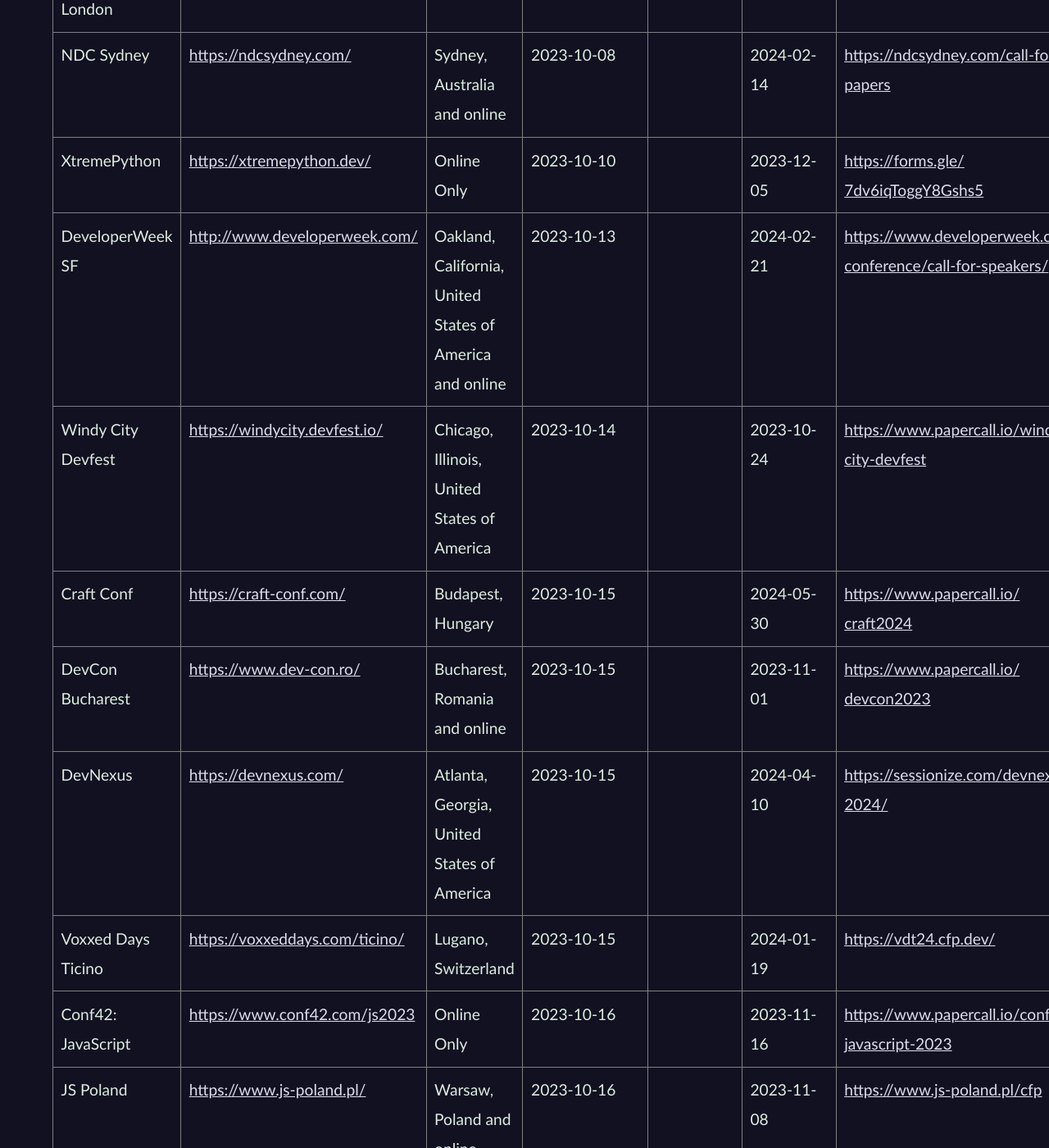
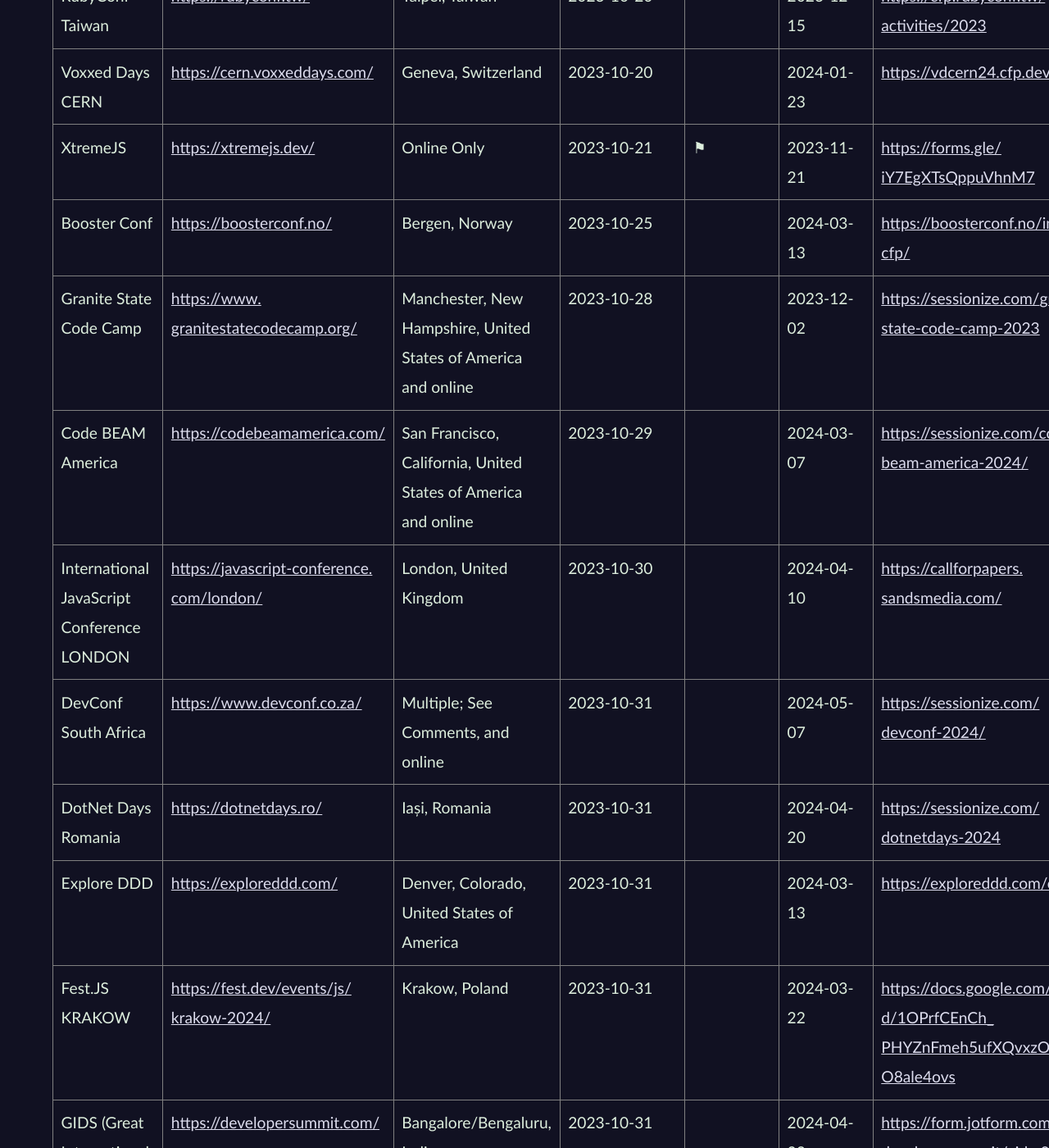
Before and after one commit to CodosaurusLLC/CodosaurusLLC.github.io, a Jekyll site: the page built from speaking/cfps-ending-soon.md, in a window 1280 px wide and 1400 px high, scrolled down 1164 px. Shown: the whole window at 82% size. Built offline with Jekyll 4.4.1, drawn with Linux system fonts in a browser that asks for light colours; some of the changed text lies outside the part shown.

Commit message:
update cfp list

```diff
--- a/speaking/cfps-ending-soon.md
+++ b/speaking/cfps-ending-soon.md
@@ -64,250 +64,9 @@
       <th>Event Website</th>
       <th>Location</th>
       <th>CFP Close Date</th>
-      <th>Estimated?</th>
+      <th>CFP Close<br>Estimated?</th>
       <th>Event Date</th>
       <th>CFP Link</th>
-    </tr>
-    <tr>
-      <td>
-        Software Design &amp; Development (SDD) Conference London
-      </td>
-      <td>
-        <a href="https://sddconf.com/" target="_blank">https://sddconf.com/</a>
-      </td>
-      <td>
-        London, United Kingdom
-      </td>
-      <td>
-        2023-10-06
-      </td>
-      <td>
-      </td>
-      <td>
-        2024-05-14
-      </td>
-      <td>
-        <a href="https://sessionize.com/sdd-2024" target="_blank">https://sessionize.com/sdd-<wbr>2024</a>
-      </td>
-    </tr>
-    <tr>
-      <td>
-        NDC Sydney
-      </td>
-      <td>
-        <a href="https://ndcsydney.com/" target="_blank">https://ndcsydney.com/</a>
-      </td>
-      <td>
-        Sydney, Australia and online
-      </td>
-      <td>
-        2023-10-08
-      </td>
-      <td>
-      </td>
-      <td>
-        2024-02-14
-      </td>
-      <td>
-        <a href="https://ndcsydney.com/call-for-papers" target="_blank">https://ndcsydney.com/call-<wbr>for-papers</a>
-      </td>
-    </tr>
-    <tr>
-      <td>
-        XtremePython
-      </td>
-      <td>
-        <a href="https://xtremepython.dev/" target="_blank">https://xtremepython.dev/</a>
-      </td>
-      <td>
-        Online Only
-      </td>
-      <td>
-        2023-10-10
-      </td>
-      <td>
-      </td>
-      <td>
-        2023-12-05
-      </td>
-      <td>
-        <a href="https://forms.gle/7dv6iqToggY8Gshs5" target="_blank">https://forms.gle/<wbr>7dv6iqToggY8Gshs5</a>
-      </td>
-    </tr>
-    <tr>
-      <td>
-        DeveloperWeek SF
-      </td>
-      <td>
-        <a href="http://www.developerweek.com/" target="_blank">http://www.developerweek.com/</a>
-      </td>
-      <td>
-        Oakland, California, United States of America and online
-      </td>
-      <td>
-        2023-10-13
-      </td>
-      <td>
-      </td>
-      <td>
-        2024-02-21
-      </td>
-      <td>
-        <a href="https://www.developerweek.com/conference/call-for-speakers/" target="_blank">https://www.developerweek.com/<wbr>conference/call-for-speakers/</a>
-      </td>
-    </tr>
-    <tr>
-      <td>
-        Windy City Devfest
-      </td>
-      <td>
-        <a href="https://windycity.devfest.io/" target="_blank">https://windycity.devfest.io/</a>
-      </td>
-      <td>
-        Chicago, Illinois, United States of America
-      </td>
-      <td>
-        2023-10-14
-      </td>
-      <td>
-      </td>
-      <td>
-        2023-10-24
-      </td>
-      <td>
-        <a href="https://www.papercall.io/windy-city-devfest" target="_blank">https://www.papercall.io/<wbr>windy-city-devfest</a>
-      </td>
-    </tr>
-    <tr>
-      <td>
-        Craft Conf
-      </td>
-      <td>
-        <a href="https://craft-conf.com/" target="_blank">https://craft-conf.com/</a>
-      </td>
-      <td>
-        Budapest, Hungary
-      </td>
-      <td>
-        2023-10-15
-      </td>
-      <td>
-      </td>
-      <td>
-        2024-05-30
-      </td>
-      <td>
-        <a href="https://www.papercall.io/craft2024" target="_blank">https://www.papercall.io/<wbr>craft2024</a>
-      </td>
-    </tr>
-    <tr>
-      <td>
-        DevCon Bucharest
-      </td>
-      <td>
-        <a href="https://www.dev-con.ro/" target="_blank">https://www.dev-con.ro/</a>
-      </td>
-      <td>
-        Bucharest, Romania and online
-      </td>
-      <td>
-        2023-10-15
-      </td>
-      <td>
-      </td>
-      <td>
-        2023-11-01
-      </td>
-      <td>
-        <a href="https://www.papercall.io/devcon2023" target="_blank">https://www.papercall.io/<wbr>devcon2023</a>
-      </td>
-    </tr>
-    <tr>
-      <td>
-        DevNexus      </td>
-      <td>
-        <a href="https://devnexus.com/" target="_blank">https://devnexus.com/</a>
-      </td>
-      <td>
-        Atlanta, Georgia, United States of America
-      </td>
-      <td>
-        2023-10-15
-      </td>
-      <td>
-      </td>
-      <td>
-        2024-04-10
-      </td>
-      <td>
-        <a href="https://sessionize.com/devnexus-2024/" target="_blank">https://sessionize.com/<wbr>devnexus-2024/</a>
-      </td>
-    </tr>
-    <tr>
-      <td>
-        Voxxed Days Ticino
-      </td>
-      <td>
-        <a href="https://voxxeddays.com/ticino/" target="_blank">https://voxxeddays.com/ticino/</a>
-      </td>
-      <td>
-        Lugano, Switzerland
-      </td>
-      <td>
-        2023-10-15
-      </td>
-      <td>
-      </td>
-      <td>
-        2024-01-19
-      </td>
-      <td>
-        <a href="https://vdt24.cfp.dev/" target="_blank">https://vdt24.cfp.dev/</a>
-      </td>
-    </tr>
-    <tr>
-      <td>
-        Conf42: JavaScript
-      </td>
-      <td>
-        <a href="https://www.conf42.com/js2023" target="_blank">https://www.conf42.com/js2023</a>
-      </td>
-      <td>
-        Online Only
-      </td>
-      <td>
-        2023-10-16
-      </td>
-      <td>
-      </td>
-      <td>
-        2023-11-16
-      </td>
-      <td>
-        <a href="https://www.papercall.io/conf42-javascript-2023" target="_blank">https://www.papercall.io/<wbr>conf42-javascript-2023</a>
-      </td>
-    </tr>
-    <tr>
-      <td>
-        JS Poland
-      </td>
-      <td>
-        <a href="https://www.js-poland.pl/" target="_blank">https://www.js-poland.pl/</a>
-      </td>
-      <td>
-        Warsaw, Poland and online
-      </td>
-      <td>
-        2023-10-16
-      </td>
-      <td>
-      </td>
-      <td>
-        2023-11-08
-      </td>
-      <td>
-        <a href="https://www.js-poland.pl/cfp" target="_blank">https://www.js-poland.pl/cfp</a>
-      </td>
     </tr>
     <tr>
       <td>
@@ -375,5 +134,292 @@
         <a href="https://vdcern24.cfp.dev/" target="_blank">https://vdcern24.cfp.dev/</a>
       </td>
     </tr>
+    <tr>
+      <td>
+        XtremeJS
+      </td>
+      <td>
+        <a href="https://xtremejs.dev/" target="_blank">https://xtremejs.dev/</a>
+      </td>
+      <td>
+        Online Only
+      </td>
+      <td>
+        2023-10-21
+      </td>
+      <td>
+        ⚑
+      </td>
+      <td>
+        2023-11-21
+      </td>
+      <td>
+        <a href="https://forms.gle/iY7EgXTsQppuVhnM7" target="_blank">https://forms.gle/<wbr>iY7EgXTsQppuVhnM7</a>
+      </td>
+    </tr>
+    <tr>
+      <td>
+        Booster Conf
+      </td>
+      <td>
+        <a href="https://boosterconf.no/" target="_blank">https://boosterconf.no/</a>
+      </td>
+      <td>
+        Bergen, Norway
+      </td>
+      <td>
+        2023-10-25
+      </td>
+      <td>
+      </td>
+      <td>
+        2024-03-13
+      </td>
+      <td>
+        <a href="https://boosterconf.no/info/cfp/" target="_blank">https://boosterconf.no/info/<wbr>cfp/</a>
+      </td>
+    </tr>
+    <tr>
+      <td>
+        Granite State Code Camp
+      </td>
+      <td>
+        <a href="https://www.granitestatecodecamp.org/" target="_blank">https://www.<wbr>granitestatecodecamp.org/</a>
+      </td>
+      <td>
+        Manchester, New Hampshire, United States of America and online
+      </td>
+      <td>
+        2023-10-28
+      </td>
+      <td>
+      </td>
+      <td>
+        2023-12-02
+      </td>
+      <td>
+        <a href="https://sessionize.com/granite-state-code-camp-2023" target="_blank">https://sessionize.com/<wbr>granite-state-code-camp-2023</a>
+      </td>
+    </tr>
+    <tr>
+      <td>
+        Code BEAM America
+      </td>
+      <td>
+        <a href="https://codebeamamerica.com/" target="_blank">https://codebeamamerica.com/</a>
+      </td>
+      <td>
+        San Francisco, California, United States of America and online
+      </td>
+      <td>
+        2023-10-29
+      </td>
+      <td>
+      </td>
+      <td>
+        2024-03-07
+      </td>
+      <td>
+        <a href="https://sessionize.com/code-beam-america-2024/" target="_blank">https://sessionize.com/code-<wbr>beam-america-2024/</a>
+      </td>
+    </tr>
+    <tr>
+      <td>
+        International JavaScript Conference LONDON
+      </td>
+      <td>
+        <a href="https://javascript-conference.com/london/" target="_blank">https://javascript-conference.<wbr>com/london/</a>
+      </td>
+      <td>
+        London, United Kingdom
+      </td>
+      <td>
+        2023-10-30
+      </td>
+      <td>
+      </td>
+      <td>
+        2024-04-10
+      </td>
+      <td>
+        <a href="https://callforpapers.sandsmedia.com/" target="_blank">https://callforpapers.<wbr>sandsmedia.com/</a>
+      </td>
+    </tr>
+    <tr>
+      <td>
+        DevConf South Africa
+      </td>
+      <td>
+        <a href="https://www.devconf.co.za/" target="_blank">https://www.devconf.co.za/</a>
+      </td>
+      <td>
+        Multiple; See Comments,  and online
+      </td>
+      <td>
+        2023-10-31
+      </td>
+      <td>
+      </td>
+      <td>
+        2024-05-07
+      </td>
+      <td>
+        <a href="https://sessionize.com/devconf-2024/" target="_blank">https://sessionize.com/<wbr>devconf-2024/</a>
+      </td>
+    </tr>
+    <tr>
+      <td>
+        DotNet Days Romania
+      </td>
+      <td>
+        <a href="https://dotnetdays.ro/" target="_blank">https://dotnetdays.ro/</a>
+      </td>
+      <td>
+        Iași, Romania
+      </td>
+      <td>
+        2023-10-31
+      </td>
+      <td>
+      </td>
+      <td>
+        2024-04-20
+      </td>
+      <td>
+        <a href="https://sessionize.com/dotnetdays-2024" target="_blank">https://sessionize.com/<wbr>dotnetdays-2024</a>
+      </td>
+    </tr>
+    <tr>
+      <td>
+        Explore DDD
+      </td>
+      <td>
+        <a href="https://exploreddd.com/" target="_blank">https://exploreddd.com/</a>
+      </td>
+      <td>
+        Denver, Colorado, United States of America
+      </td>
+      <td>
+        2023-10-31
+      </td>
+      <td>
+      </td>
+      <td>
+        2024-03-13
+      </td>
+      <td>
+        <a href="https://exploreddd.com/cfp/" target="_blank">https://exploreddd.com/cfp/</a>
+      </td>
+    </tr>
+    <tr>
+      <td>
+        Fest.JS KRAKOW
+      </td>
+      <td>
+        <a href="https://fest.dev/events/js/krakow-2024/" target="_blank">https://fest.dev/events/js/<wbr>krakow-2024/</a>
+      </td>
+      <td>
+        Krakow, Poland
+      </td>
+      <td>
+        2023-10-31
+      </td>
+      <td>
+      </td>
+      <td>
+        2024-03-22
+      </td>
+      <td>
+        <a href="https://docs.google.com/forms/d/1OPrfCEnCh_PHYZnFmeh5ufXQvxzOr4IMs_O8ale4ovs" target="_blank">https://docs.google.com/forms/<wbr>d/1OPrfCEnCh_<wbr>PHYZnFmeh5ufXQvxzOr4IMs_<wbr>O8ale4ovs</a>
+      </td>
+    </tr>
+    <tr>
+      <td>
+        GIDS (Great International Developer Summit) India
+      </td>
+      <td>
+        <a href="https://developersummit.com/" target="_blank">https://developersummit.com/</a>
+      </td>
+      <td>
+        Bangalore/Bengaluru, India
+      </td>
+      <td>
+        2023-10-31
+      </td>
+      <td>
+      </td>
+      <td>
+        2024-04-23
+      </td>
+      <td>
+        <a href="https://form.jotform.com/developersummit/gids-2024-call-for-proposals" target="_blank">https://form.jotform.com/<wbr>developersummit/gids-2024-<wbr>call-for-proposals</a>
+      </td>
+    </tr>
+    <tr>
+      <td>
+        PyCon Chile
+      </td>
+      <td>
+        <a href="https://pycon.cl/" target="_blank">https://pycon.cl/</a>
+      </td>
+      <td>
+        Valparaíso, Chile and online
+      </td>
+      <td>
+        2023-10-31
+      </td>
+      <td>
+      </td>
+      <td>
+        2023-11-24
+      </td>
+      <td>
+        <a href="https://sessionize.com/pycon-chile-2023/" target="_blank">https://sessionize.com/pycon-<wbr>chile-2023/</a>
+      </td>
+    </tr>
+    <tr>
+      <td>
+        Software Quality Days
+      </td>
+      <td>
+        <a href="https://www.software-quality-days.com/en/" target="_blank">https://www.software-quality-<wbr>days.com/en/</a>
+      </td>
+      <td>
+        Vienna, Austria
+      </td>
+      <td>
+        2023-10-31
+      </td>
+      <td>
+      </td>
+      <td>
+        2024-04-24
+      </td>
+      <td>
+        <a href="https://www.software-quality-days.com/en/speakers/call-for-practical-papers" target="_blank">https://www.software-quality-<wbr>days.com/en/speakers/call-for-<wbr>practical-papers</a>
+      </td>
+    </tr>
+    <tr>
+      <td>
+        WebExpo
+      </td>
+      <td>
+        <a href="https://webexpo.net/" target="_blank">https://webexpo.net/</a>
+      </td>
+      <td>
+        Prague, Czech Republic (Czechia) and online
+      </td>
+      <td>
+        2023-10-31
+      </td>
+      <td>
+      </td>
+      <td>
+        2024-05-29
+      </td>
+      <td>
+        <a href="https://webexpo.net/call-for-papers/" target="_blank">https://webexpo.net/call-for-<wbr>papers/</a>
+      </td>
+    </tr>
   </tbody>
 </table>
```
Also changed, not shown: other parts of speaking/cfps-ending-soon.md (+2 -2 lines).
